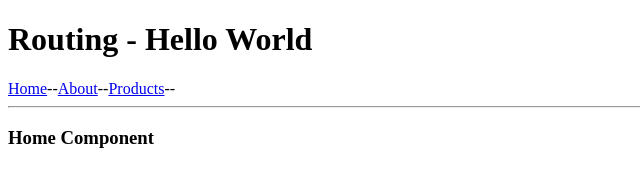
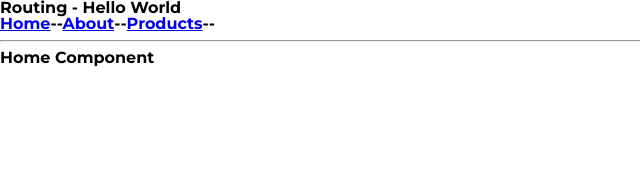
Before and after one commit to tylerclancy/bad-bank, a plain HTML site: page index.html in a window 1280 px wide. Shown: the whole page, without its empty margins (0-640 px from the left). Drawn offline with nearby package versions, Linux system fonts and the light colour scheme.

Commit message:
Link CSS files and edit text color

```diff
--- a/css/style.css
+++ b/css/style.css
@@ -8,6 +8,6 @@ body {
   background-color: var(--gray);
   height: 100%;
   font-family: Montserrat, serif;
-  color: white;
+  color: black;
   font-weight: 700;
 }
--- a/index.html
+++ b/index.html
@@ -4,6 +4,8 @@
 <head>
   <meta charset="utf-8" />
   <title>Bad Bank</title>
+  <link rel="stylesheet" href="css/reset.css">
+  <link rel="stylesheet" href="css/style.css">
 
   <!-- Don't use in production -->
   <script src="https://unpkg.com/@babel/standalone/babel.min.js"></script>
```
